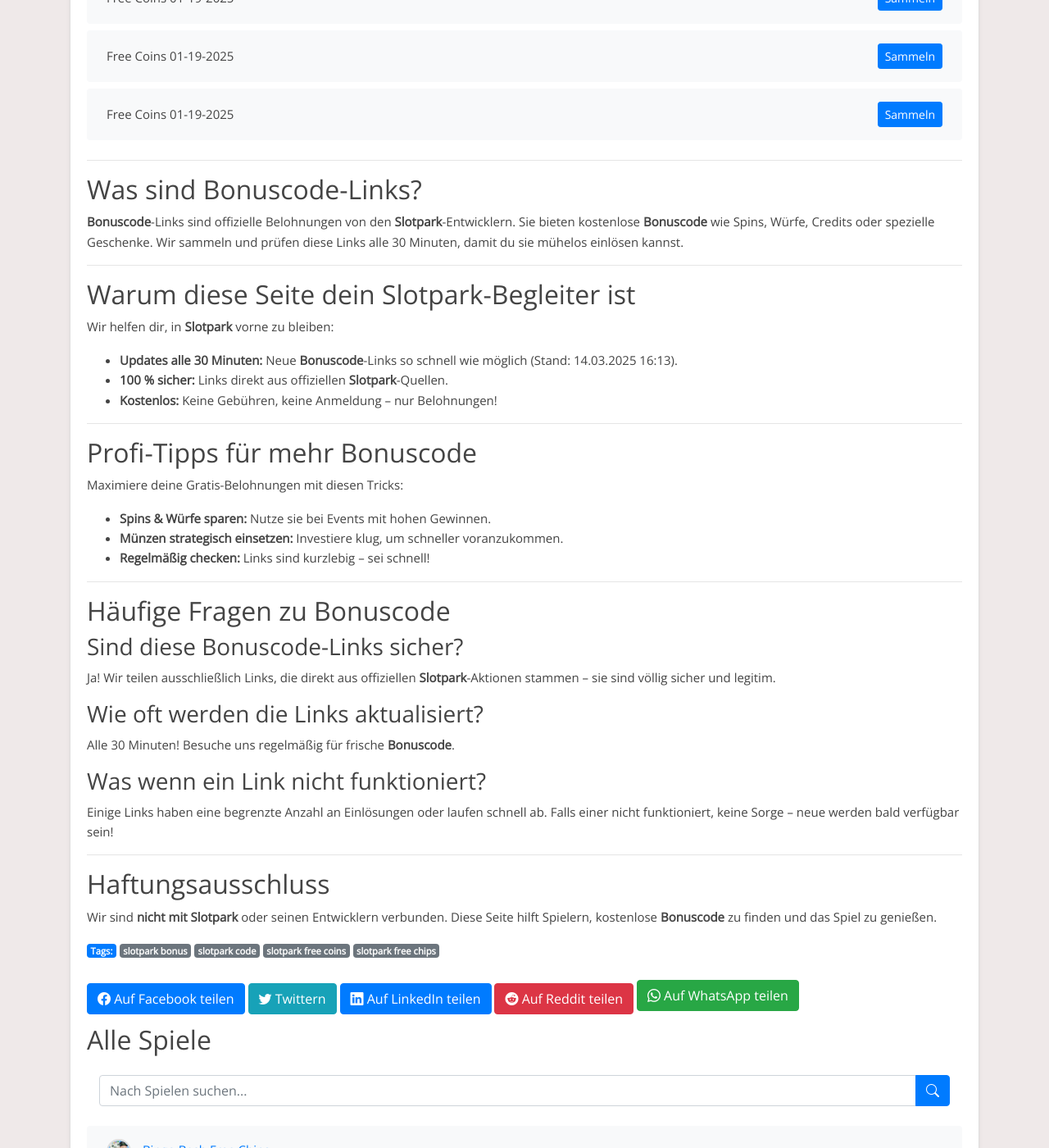
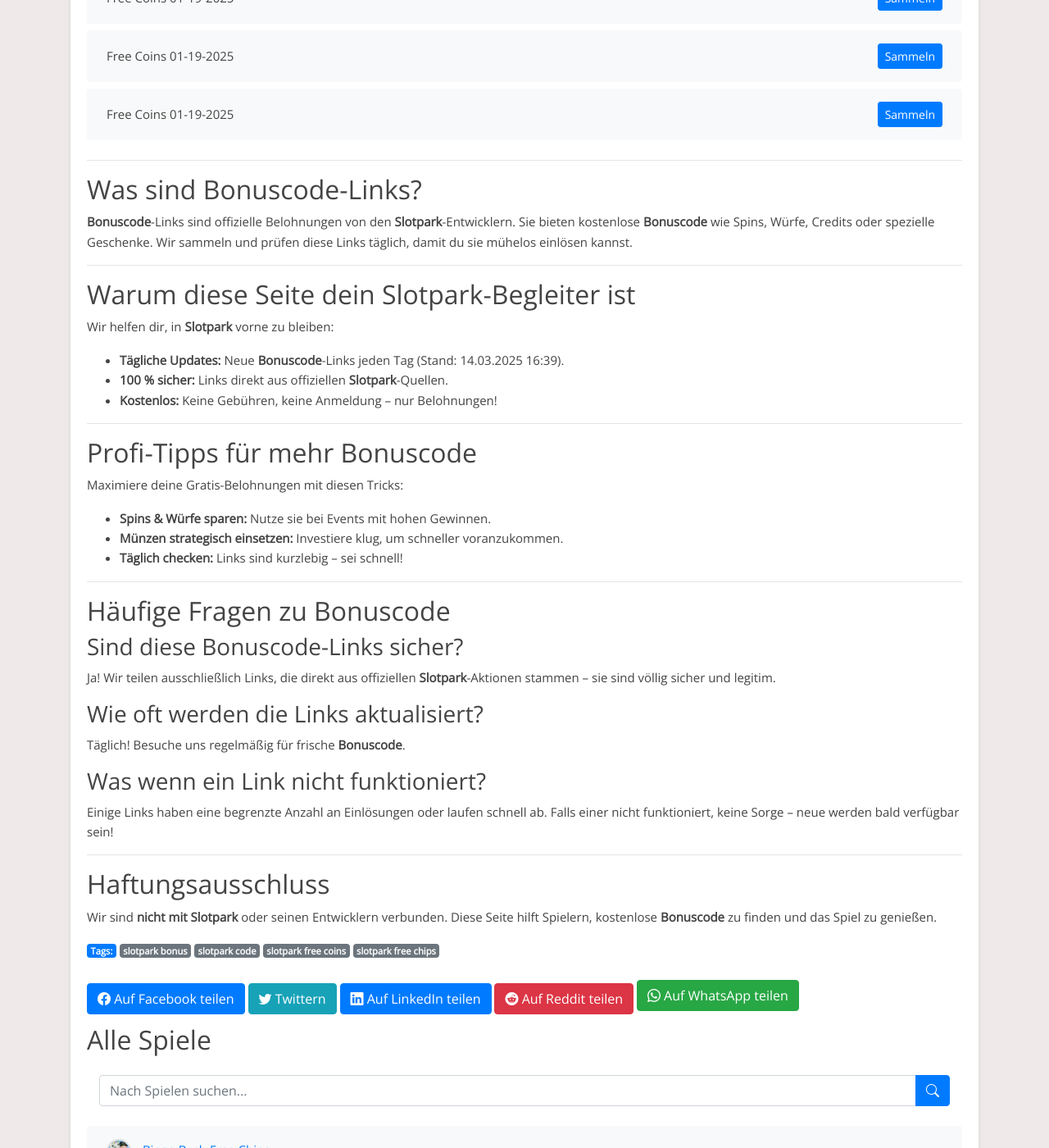
Before and after one commit to Prollad99/bs-de, a Jekyll site: the page built from _posts/2025-01-19-slotpark.md, in a window 1280 px wide and 1400 px high, scrolled down 7584 px. Shown: the whole window at 82% size. Built offline with Jekyll 4.4.1, drawn with Linux system fonts in a browser that asks for light colours; some of the changed text lies outside the part shown.

Commit message:
Update  links and content - 2025-03-14 16:39

```diff
--- a/_includes/slotpark_footer.html
+++ b/_includes/slotpark_footer.html
@@ -2,7 +2,7 @@
 
 ## Was sind Bonuscode-Links?
 
-**Bonuscode**-Links sind offizielle Belohnungen von den **Slotpark**-Entwicklern. Sie bieten kostenlose **Bonuscode** wie Spins, Würfe, Credits oder spezielle Geschenke. Wir sammeln und prüfen diese Links alle 30 Minuten, damit du sie mühelos einlösen kannst.
+**Bonuscode**-Links sind offizielle Belohnungen von den **Slotpark**-Entwicklern. Sie bieten kostenlose **Bonuscode** wie Spins, Würfe, Credits oder spezielle Geschenke. Wir sammeln und prüfen diese Links täglich, damit du sie mühelos einlösen kannst.
 
 ---
 
@@ -10,7 +10,7 @@
 
 Wir helfen dir, in **Slotpark** vorne zu bleiben:
 
-- **Updates alle 30 Minuten:** Neue **Bonuscode**-Links so schnell wie möglich (Stand: 14.03.2025 16:13).
+- **Tägliche Updates:** Neue **Bonuscode**-Links jeden Tag (Stand: 14.03.2025 16:39).
 - **100 % sicher:** Links direkt aus offiziellen **Slotpark**-Quellen.
 - **Kostenlos:** Keine Gebühren, keine Anmeldung – nur Belohnungen!
 
@@ -22,7 +22,7 @@
 
 - **Spins & Würfe sparen:** Nutze sie bei Events mit hohen Gewinnen.
 - **Münzen strategisch einsetzen:** Investiere klug, um schneller voranzukommen.
-- **Regelmäßig checken:** Links sind kurzlebig – sei schnell!
+- **Täglich checken:** Links sind kurzlebig – sei schnell!
 
 ---
 
@@ -34,7 +34,7 @@
 
 ### Wie oft werden die Links aktualisiert?
 
-Alle 30 Minuten! Besuche uns regelmäßig für frische **Bonuscode**.
+Täglich! Besuche uns regelmäßig für frische **Bonuscode**.
 
 ### Was wenn ein Link nicht funktioniert?
 
--- a/_includes/slotpark_post.html
+++ b/_includes/slotpark_post.html
@@ -1,12 +1,12 @@
 # Slotpark Gratis Bonuscode – Dein Täglicher Bonus
 
-Willkommen bei deiner Quelle für **Slotpark Gratis Bonuscode**! Hier findest du alle 30 Minuten neue Links, um kostenlose Bonuscode und Belohnungen zu sammeln – perfekt für deutsche Spieler.
+Willkommen bei deiner Quelle für **Slotpark Gratis Bonuscode**! Hier findest du täglich neue Links, um kostenlose Bonuscode und Belohnungen zu sammeln – perfekt für deutsche Spieler.
 
 ---
 
-Bist du ein leidenschaftlicher **Slotpark**-Spieler? Hier findest du alle 30 Minuten neue **Gratis Bonuscode**-Links, um kostenlose Belohnungen zu sammeln – 100% sicher und gratis!
+Bist du ein leidenschaftlicher **Slotpark**-Spieler? Hier findest du täglich neue **Gratis Bonuscode**-Links, um kostenlose Belohnungen zu sammeln – 100% sicher und gratis!
 
-Klicke einfach auf die Links unten, melde dich in deinem **Slotpark**-Konto an und sichere dir deine **Gratis Bonuscode** – sie sind sofort im Spiel verfügbar. Schau regelmäßig vorbei, da die Links schnell ablaufen!
+Klicke einfach auf die Links unten, melde dich in deinem **Slotpark**-Konto an und sichere dir deine **Gratis Bonuscode** – sie sind sofort im Spiel verfügbar. Schau täglich vorbei, da die Links schnell ablaufen!
 
 ---
 
```
